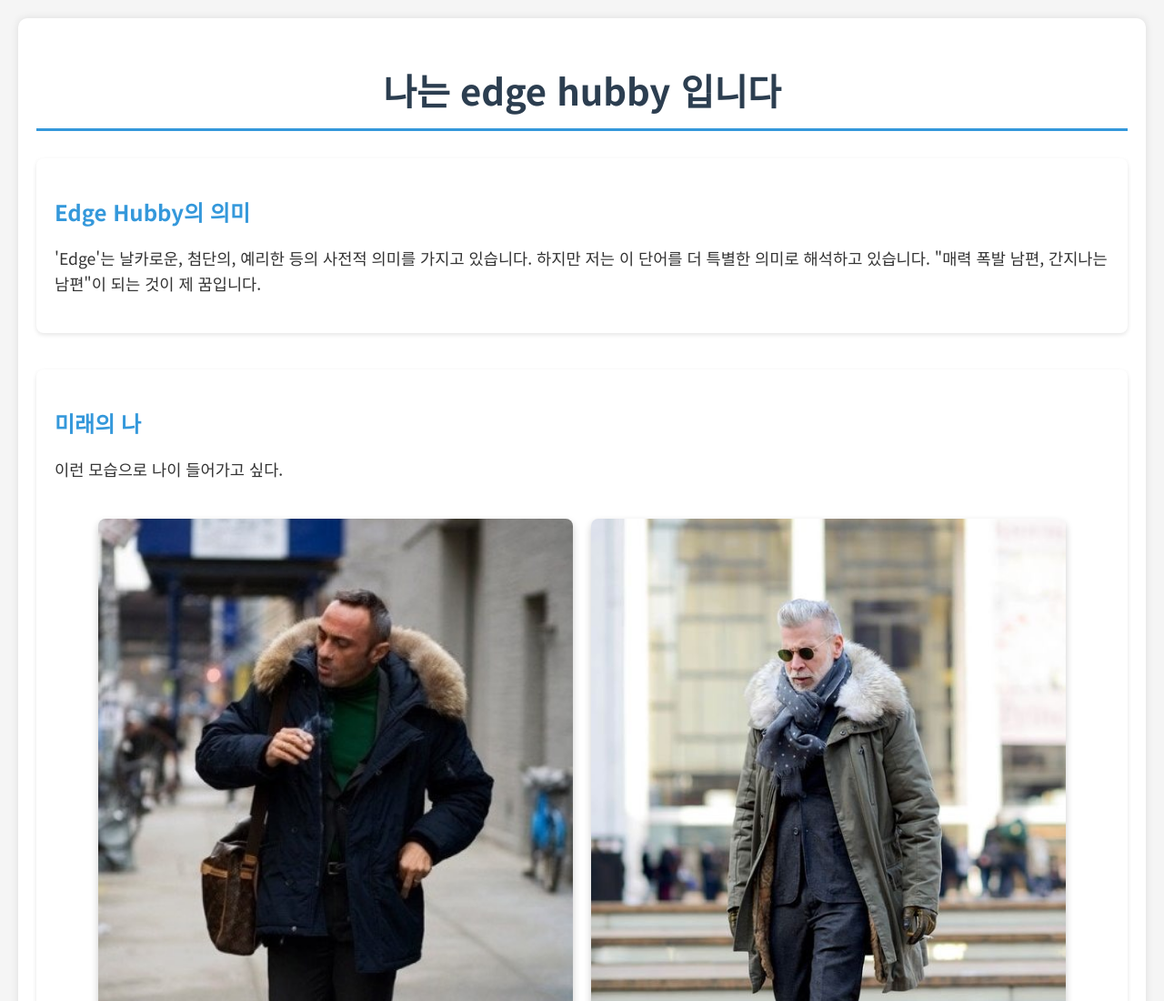
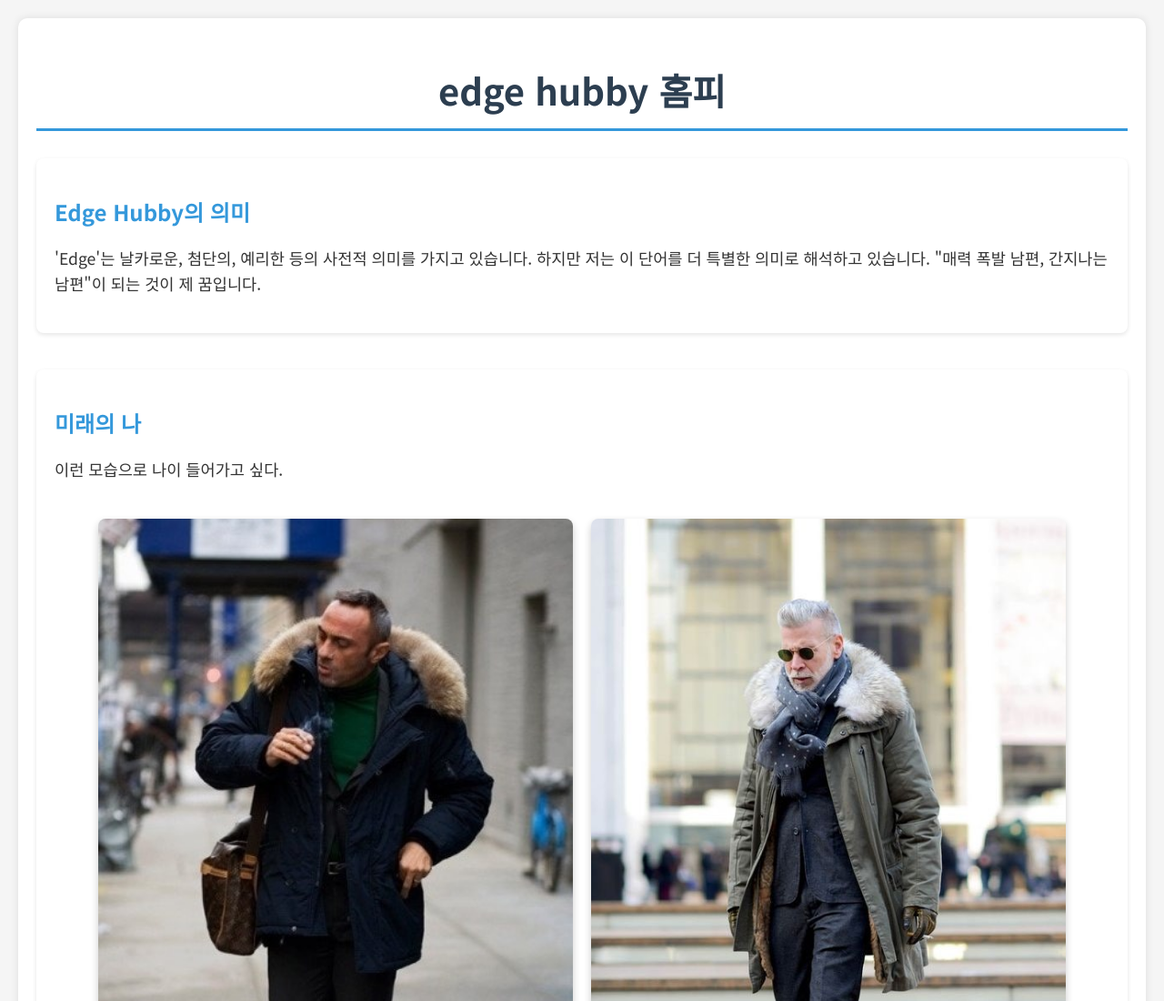
Before and after one commit to khs3131/docker, a plain HTML site: page nginx-basic/index.html in a window 1280 px wide. Shown: the top 1100 px of the page at 91% size. Drawn offline with Linux system fonts and the light colour scheme.

Commit message:
다중 빌드 테스트

```diff
--- a/nginx-basic/index.html
+++ b/nginx-basic/index.html
@@ -9,7 +9,7 @@
 </head>
 <body>
     <div class="container">
-        <h1>나는 edge hubby 입니다</h1>
+        <h1> edge hubby 홈피 </h1>
 
         <div class="dream-section">
             <h2>Edge Hubby의 의미</h2>
```
Also changed, not shown: 1 other file.
